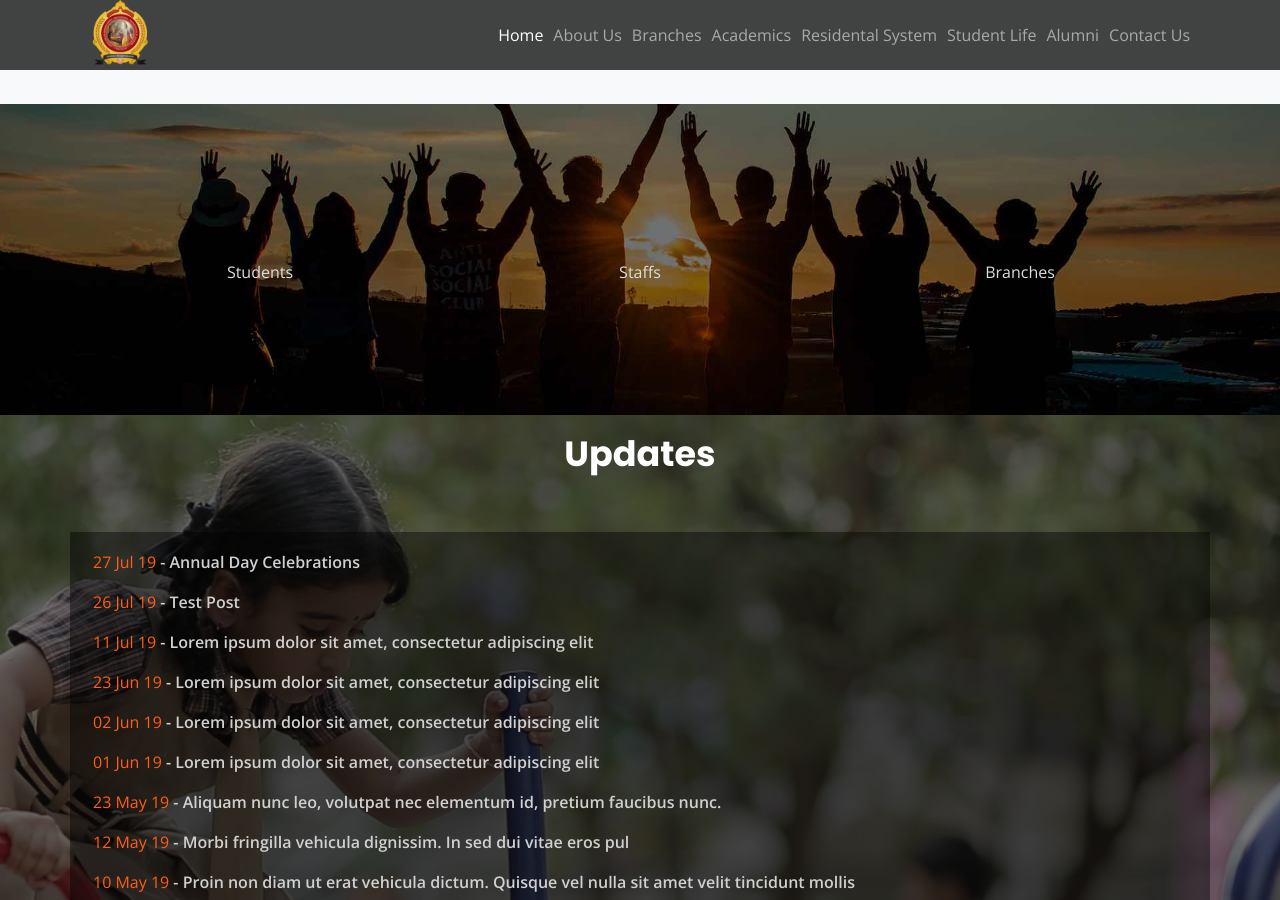
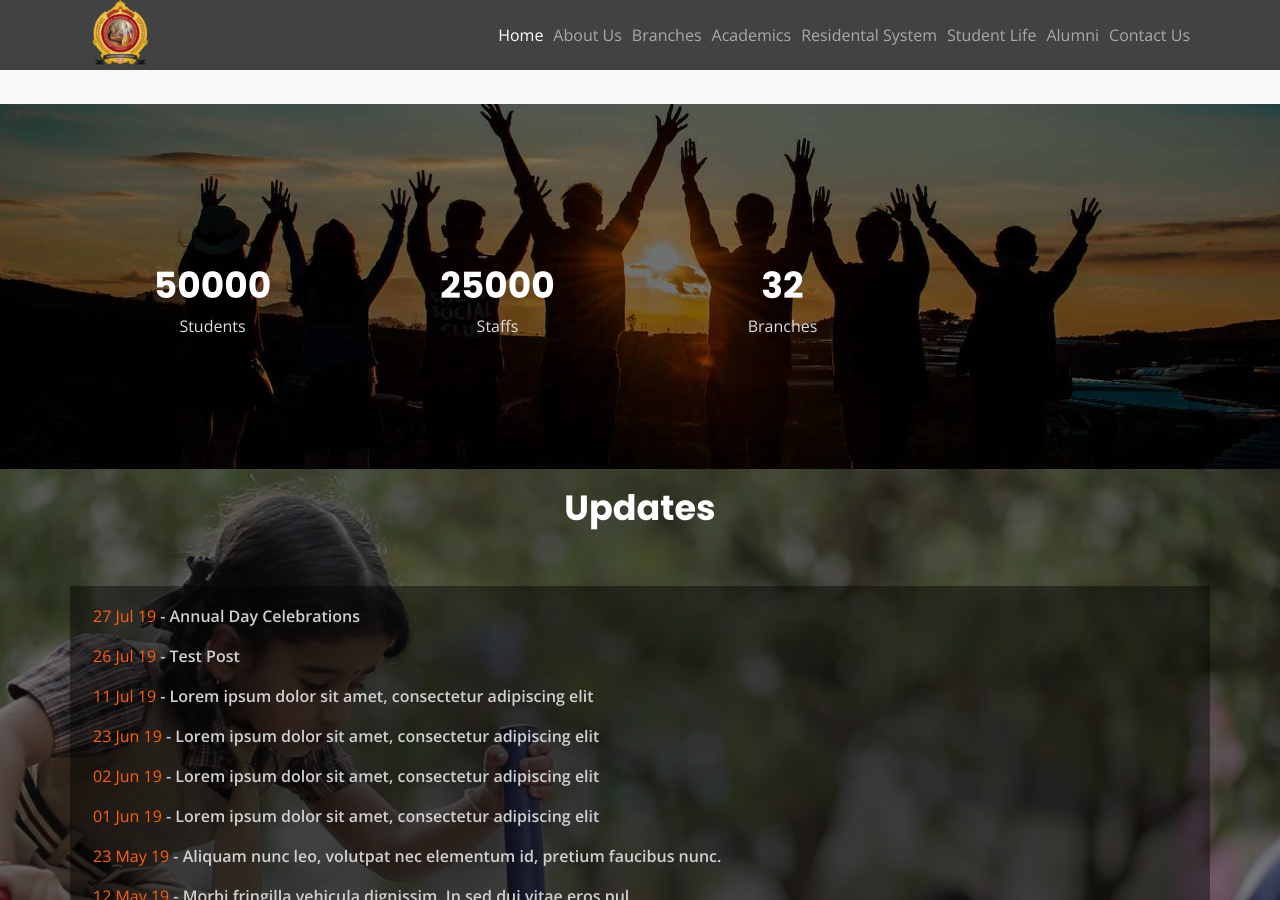
Before and after one commit to krei-school/krei-school.github.io, a Jekyll site: the page built from index.md, in a window 1280 px wide and 900 px high, scrolled down 1989 px. Built offline with Jekyll 4.4.1, drawn with Linux system fonts in a browser that asks for light colours.

Commit message:
Update home.html
Updated Stats

```diff
--- a/_layouts/home.html
+++ b/_layouts/home.html
@@ -304,7 +304,7 @@ layout: default
             </div>
         </div>
     </section>
-
+   <!--
     <section style="overflow: hidden" id="section4">
         <div class="jkl-counter counter-area pb-100 pt-100">
             <div class="container-fluid">
@@ -329,6 +329,39 @@ layout: default
                                 <span class="lnr lnr-apartment"></span>
                                 <div class="counter">{{page.sections.i4.counter.branches}}</div>
                                 <p>Branches</p>
+                            </div>
+                        </div>
+                    </div>
+                </div>
+            </div>
+        </div>
+    </section>
+    -->
+     <section id="section4" >
+        <div class="jkl-counter-residental jkl-counter counter-area pb-100 pt-100">
+            <div class="container-fluid">
+                <div class="container">
+                    <div class="row">
+                        <div class="col-xl-3 col-md-3 col-sm-6 z-index">
+                            <div class="single-counter text-center mb-30">
+                                <span class="lnr lnr-graduation-hat"></span>
+                                <div class="counter">{{page.sections.i4.counter.i1.count}}</div>
+                                <p>{{page.sections.i4.counter.i1.title}}</p>
+                            </div>
+                        </div>
+
+                        <div class="col-xl-3 col-md-3 col-sm-6 z-index">
+                            <div class="single-counter text-center mb-30">
+                                <span class="lnr lnr-users"></span>
+                                <div class="counter">{{page.sections.i4.counter.i2.count}}</div>
+                                <p>{{page.sections.i4.counter.i2.title}}</p>
+                            </div>
+                        </div>
+                        <div class="col-xl-3 col-md-3 col-sm-6 z-index">
+                            <div class="single-counter text-center mb-30">
+                                <span class="lnr lnr-apartment"></span>
+                                <div class="counter">{{page.sections.i4.counter.i3.count}}</div>
+                                <p>{{page.sections.i4.counter.i3.title}}</p>
                             </div>
                         </div>
                     </div>
```
